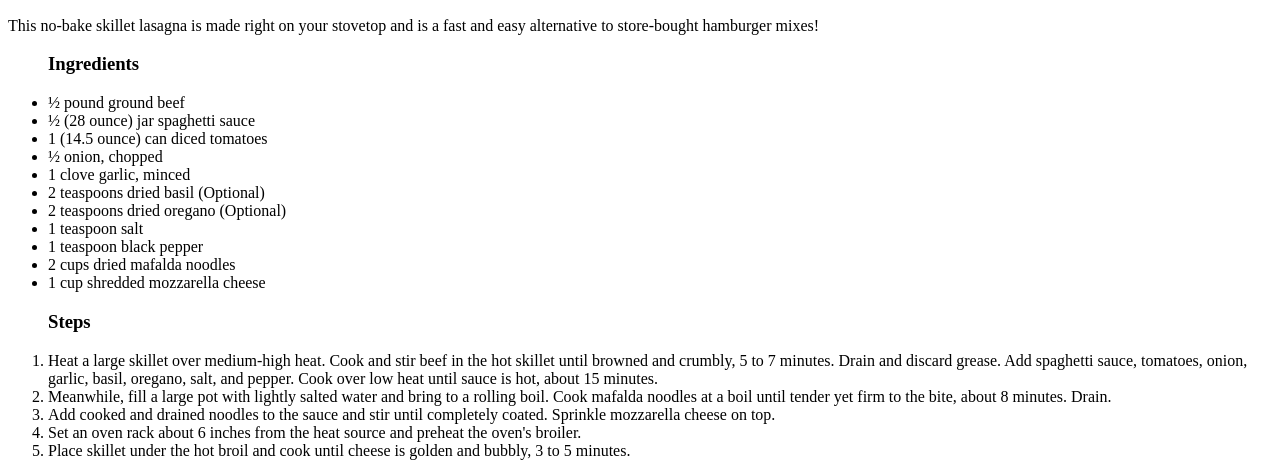
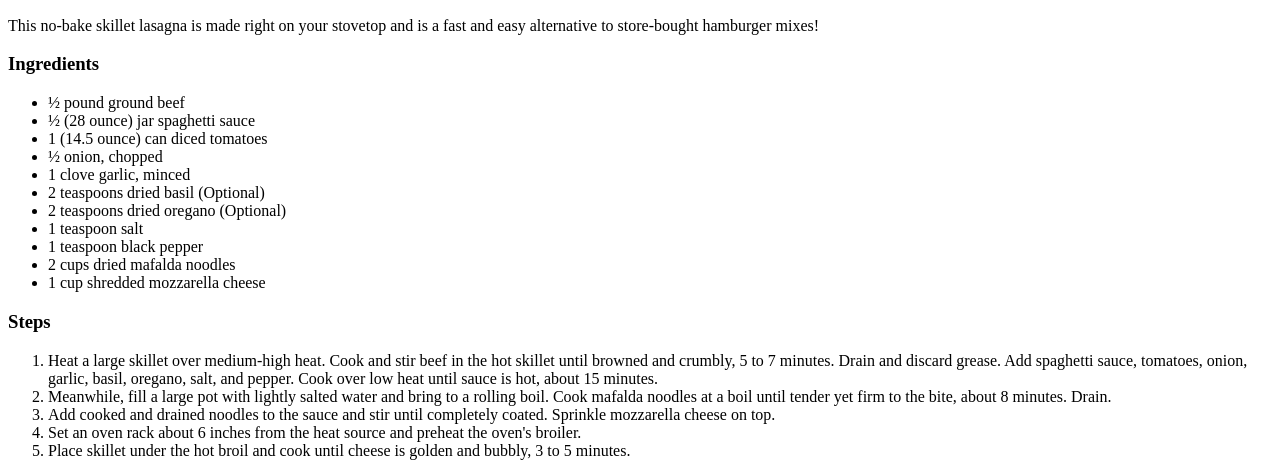
Before and after one commit to ktomi22gh/odin-recipes, a plain HTML site: page recipes/lasagna.html in a window 1280 px wide. Shown: the part 434-910 px from the top of the page. Drawn offline with Linux system fonts and the light colour scheme.

Commit message:
apperance edit on lasagna

```diff
--- a/recipes/lasagna.html
+++ b/recipes/lasagna.html
@@ -16,7 +16,8 @@
 
         <p>This no-bake skillet lasagna is made right on your stovetop and is a fast and easy alternative to store-bought hamburger mixes!</p>
 
-        <ul><h3>Ingredients</h3>
+        <h3>Ingredients</h3>
+        <ul>
             <li>½ pound ground beef</li>
             <li>½ (28 ounce) jar spaghetti sauce</li>
             <li>1 (14.5 ounce) can diced tomatoes</li>
@@ -30,7 +31,8 @@
             <li>1 cup shredded mozzarella cheese</li>
         </ul>
 
-        <ol><h3>Steps</h3>
+        <h3>Steps</h3>
+        <ol>
             <li>Heat a large skillet over medium-high heat. Cook and stir beef in the hot skillet until browned and crumbly, 5 to 7 minutes. Drain and discard grease. Add spaghetti sauce, tomatoes, onion, garlic, basil, oregano, salt, and pepper. Cook over low heat until sauce is hot, about 15 minutes.</li>
             <li>Meanwhile, fill a large pot with lightly salted water and bring to a rolling boil. Cook mafalda noodles at a boil until tender yet firm to the bite, about 8 minutes. Drain.</li>
             <li>Add cooked and drained noodles to the sauce and stir until completely coated. Sprinkle mozzarella cheese on top.</li>
```
